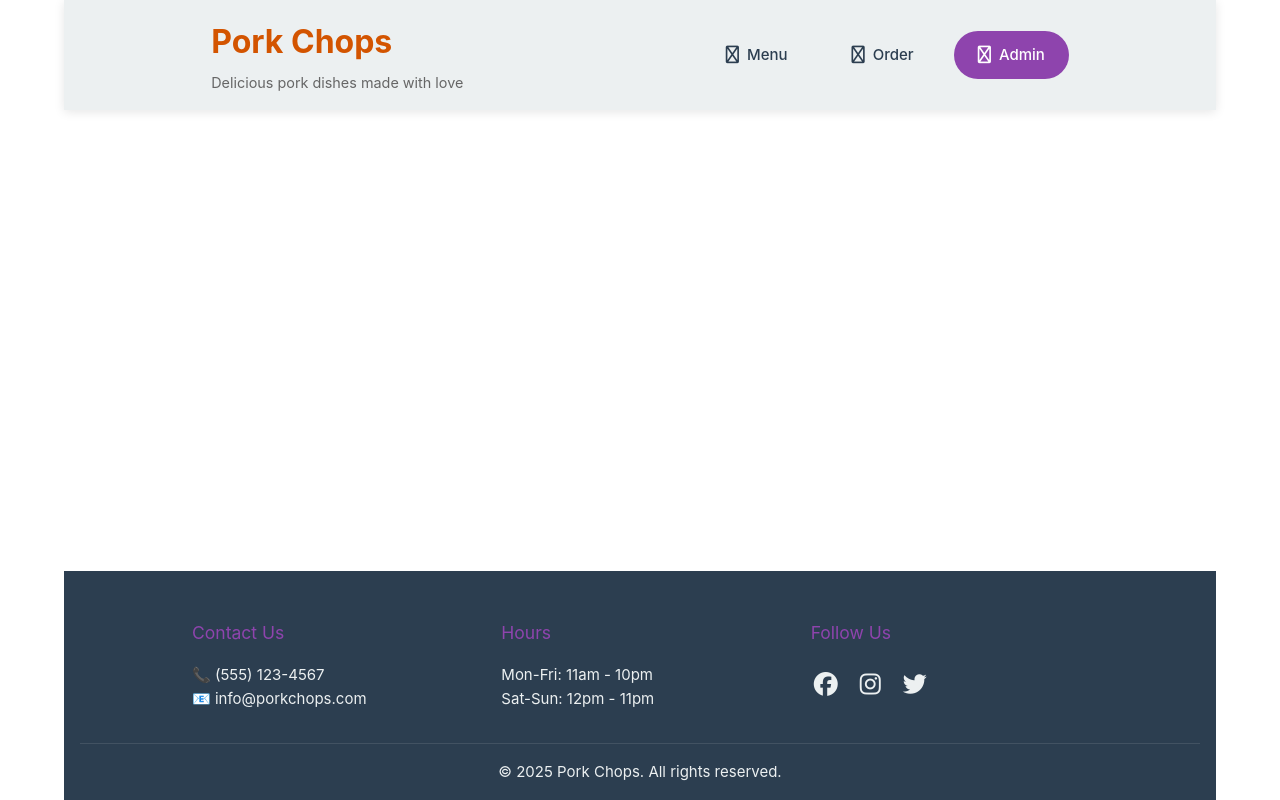
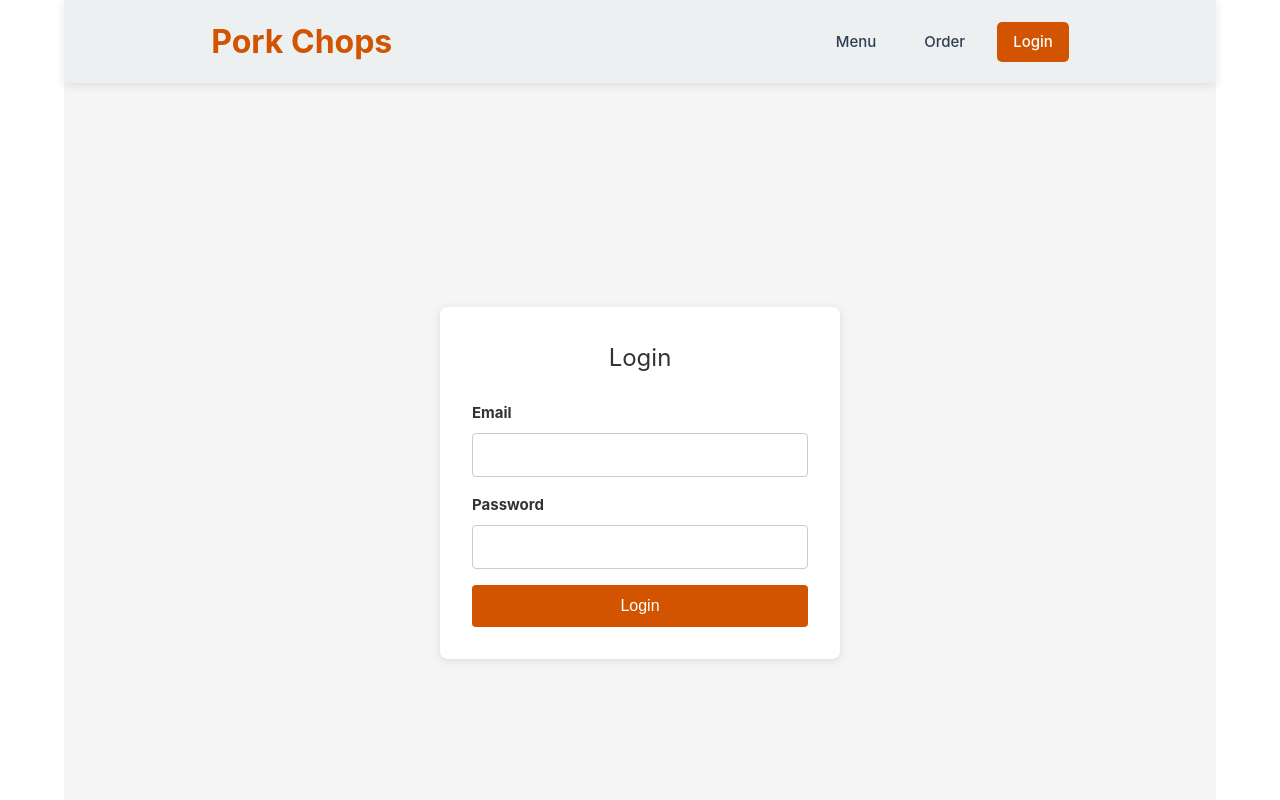
Before and after one commit to Sadiq-on-Codes/fast-food-ordering-application, a Vue app: page /login in a window 1280 px wide. Shown: the top 800 px of the page. Built offline with nearby package versions, Linux system fonts and the light colour scheme; no server answers.

Commit message:
checkpoint

```diff
--- a/src/components/Footer.vue
+++ b/src/components/Footer.vue
@@ -3,7 +3,7 @@
     <div class="footer-content">
       <div class="footer-section">
         <h3>Contact Us</h3>
-        <p>📞 (555) 123-4567</p>
+        <p>📞 0501230274</p>
         <p>📧 info@porkchops.com</p>
       </div>
       <div class="footer-section">
@@ -27,7 +27,8 @@
       </div>
     </div>
     <div class="footer-bottom">
-      <p>&copy; 2025 Pork Chops. All rights reserved.</p>
+      <p>&copy; 2025 VeriPas Inc. All rights reserved.</p>
+      <p>Designed and Developed by <a href="https://www.linkedin.com/in/abubakar-sadick-y-57a858b0/" target="_blank" class="developer-link">Abubakar Sadick Yahaya</a></p>
     </div>
   </footer>
 </template>
@@ -39,7 +40,7 @@
 .footer {
   background-color: #2c3e50;
   color: #ecf0f1;
-  padding: 3rem 1rem 1rem;
+  padding: 2rem 1rem;
   margin-top: auto;
 }
 
@@ -47,15 +48,16 @@
   width: 80%;
   max-width: 1400px;
   margin: 0 auto;
-  display: grid;
-  grid-template-columns: repeat(3, 1fr);
+  display: flex;
+  flex-wrap: wrap;
+  justify-content: space-between;
   gap: 2rem;
-  margin-bottom: 2rem;
+  margin-bottom: 1rem;
 }
 
 .footer-section h3 {
   color: #8e44ad;
-  margin-bottom: 1rem;
+  margin-bottom: 0.5rem;
 }
 
 .social-links {
@@ -81,7 +83,7 @@
 
 @media (max-width: 768px) {
   .footer-content {
-    grid-template-columns: 1fr;
+    flex-direction: column;
     text-align: center;
   }
 
--- a/src/components/Header.vue
+++ b/src/components/Header.vue
@@ -1,23 +1,19 @@
 <template>
   <header class="header">
     <div class="header-content">
-      <div class="header-left">
-        <h1 class="brand">Pork Chops</h1>
-        <p class="tagline">Delicious pork dishes made with love</p>
-      </div>
-
+      <h1 class="brand">Pork Chops</h1>
       <nav class="nav">
         <router-link to="/" class="nav-link" active-class="active">
-          <i class="fas fa-utensils"></i>
           Menu
         </router-link>
         <router-link to="/order" class="nav-link" active-class="active">
-          <i class="fas fa-shopping-cart"></i>
           Order
         </router-link>
-        <router-link to="/admin" class="nav-link admin-link" active-class="active">
-          <i class="fas fa-cog"></i>
+        <router-link v-if="isUserAuthenticated" to="/admin" class="nav-link admin-link" active-class="active">
           Admin
+        </router-link>
+        <router-link v-else to="/login" class="nav-link" active-class="active">
+          Login
         </router-link>
       </nav>
     </div>
@@ -25,7 +21,15 @@
 </template>
 
 <script setup>
+import { ref, onMounted } from 'vue'
 import { RouterLink } from 'vue-router'
+import { isAuthenticated as checkAuth } from '../services/auth'
+
+const isUserAuthenticated = ref(false)
+
+onMounted(async () => {
+  isUserAuthenticated.value = await checkAuth()
+})
 </script>
 
 <style scoped>
@@ -47,22 +51,11 @@ import { RouterLink } from 'vue-router'
   align-items: center;
 }
 
-.header-left {
-  display: flex;
-  flex-direction: column;
-}
-
 .brand {
   color: #d35400;
   font-size: 2rem;
   margin: 0;
   font-weight: bold;
-}
-
-.tagline {
-  color: #666;
-  margin: 0.25rem 0 0 0;
-  font-size: 0.9rem;
 }
 
 .nav {
@@ -75,22 +68,14 @@ import { RouterLink } from 'vue-router'
   text-decoration: none;
   color: #2c3e50;
   font-weight: 500;
-  padding: 0.75rem 1.5rem;
-  border-radius: 25px;
+  padding: 0.5rem 1rem;
+  border-radius: 5px;
   transition: all 0.3s ease;
-  display: flex;
-  align-items: center;
-  gap: 0.5rem;
-}
-
-.nav-link i {
-  font-size: 1.1rem;
 }
 
 .nav-link:hover, .nav-link.active {
   background-color: #d35400;
   color: white;
-  transform: translateY(-2px);
 }
 
 .admin-link {
--- a/src/router/index.js
+++ b/src/router/index.js
@@ -1,25 +1,49 @@
 import { createRouter, createWebHistory } from 'vue-router'
 import HomeView from '../views/HomeView.vue'
+import OrderView from '../views/OrderView.vue'
+import AdminView from '../views/AdminView.vue'
+import LoginView from '../views/LoginView.vue'
+import { isAuthenticated } from '../services/auth'
 
-const router = createRouter({
-  history: createWebHistory(),
-  routes: [
+const routes = [
   {
     path: '/',
     name: 'home',
-      component: HomeView
+    component: HomeView,
   },
   {
     path: '/order',
     name: 'order',
-      component: () => import('../views/OrderView.vue')
+    component: OrderView,
   },
   {
     path: '/admin',
     name: 'admin',
-      component: () => import('../views/AdminView.vue')
+    component: AdminView,
+    meta: { requiresAuth: true },
+  },
+  {
+    path: '/login',
+    name: 'login',
+    component: LoginView,
+  },
+]
+
+const router = createRouter({
+  history: createWebHistory(),
+  routes,
+})
+
+router.beforeEach(async (to, from, next) => {
+  if (to.matched.some(record => record.meta.requiresAuth)) {
+    if (!(await isAuthenticated())) {
+      next({ name: 'login' })
+    } else {
+      next()
     }
-  ]
+  } else {
+    next()
+  }
 })
 
 export default router
--- /dev/null
+++ b/src/services/auth.js
@@ -0,0 +1,28 @@
+import { supabase } from '../lib/supabase'
+
+export const isAuthenticated = async () => {
+  const { data: { user } } = await supabase.auth.getUser()
+  console.log('isAuthenticated check:', user)
+  return !!user
+}
+
+export const login = async (email, password) => {
+  console.log('Attempting to log in with email:', email)
+  const { user, error } = await supabase.auth.signIn({ email, password })
+  if (error) {
+    console.error('Login error:', error.message)
+    throw error
+  }
+  console.log('User logged in:', user)
+  return user
+}
+
+export const logout = async () => {
+  console.log('Attempting to log out')
+  const { error } = await supabase.auth.signOut()
+  if (error) {
+    console.error('Logout error:', error.message)
+    throw error
+  }
+  console.log('User logged out')
+}
--- /dev/null
+++ b/src/views/LoginView.vue
@@ -0,0 +1,115 @@
+<template>
+  <div class="login-view">
+    <div class="login-container">
+      <h1>Login</h1>
+      <form @submit.prevent="loginHandler">
+        <div class="form-group">
+          <label for="email">Email</label>
+          <input type="email" id="email" v-model="email" required />
+        </div>
+        <div class="form-group">
+          <label for="password">Password</label>
+          <input type="password" id="password" v-model="password" required />
+        </div>
+        <button type="submit">Login</button>
+        <p v-if="errorMessage" class="error-message">{{ errorMessage }}</p>
+      </form>
+    </div>
+  </div>
+</template>
+
+<script setup>
+import { ref } from 'vue'
+import { useRouter } from 'vue-router'
+import { login } from '../services/auth'
+
+const email = ref('')
+const password = ref('')
+const errorMessage = ref('')
+const router = useRouter()
+
+const loginHandler = async () => {
+  try {
+    errorMessage.value = ''
+    await login(email.value, password.value)
+    router.push({ name: 'admin' })
+  } catch (error) {
+    errorMessage.value = 'Invalid credentials'
+    console.error('Login failed:', error.message)
+  }
+}
+</script>
+
+<style scoped>
+.login-view {
+  display: flex;
+  justify-content: center;
+  align-items: center;
+  min-height: 100vh;
+  background: #f5f5f5;
+  padding: 1rem;
+}
+
+.login-container {
+  max-width: 400px;
+  width: 100%;
+  padding: 2rem;
+  background: #fff;
+  box-shadow: 0 2px 10px rgba(0, 0, 0, 0.1);
+  border-radius: 8px;
+  text-align: center;
+}
+
+h1 {
+  margin-bottom: 1.5rem;
+  color: #333;
+  font-size: 1.5rem;
+}
+
+.form-group {
+  margin-bottom: 1rem;
+  text-align: left;
+}
+
+label {
+  display: block;
+  margin-bottom: 0.5rem;
+  color: #333;
+  font-weight: bold;
+}
+
+input {
+  width: 100%;
+  padding: 0.75rem;
+  border: 1px solid #ccc;
+  border-radius: 4px;
+  font-size: 1rem;
+  transition: border-color 0.3s ease;
+}
+
+input:focus {
+  border-color: #d35400;
+  outline: none;
+}
+
+button {
+  width: 100%;
+  padding: 0.75rem;
+  background: #d35400;
+  color: #fff;
+  border: none;
+  border-radius: 4px;
+  cursor: pointer;
+  font-size: 1rem;
+  transition: background 0.3s ease;
+}
+
+button:hover {
+  background: #e67e22;
+}
+
+.error-message {
+  color: red;
+  margin-top: 1rem;
+}
+</style>
```
Also changed, not shown: public/orders2.png (added). Lines whose indentation alone changed are shown as unchanged.
